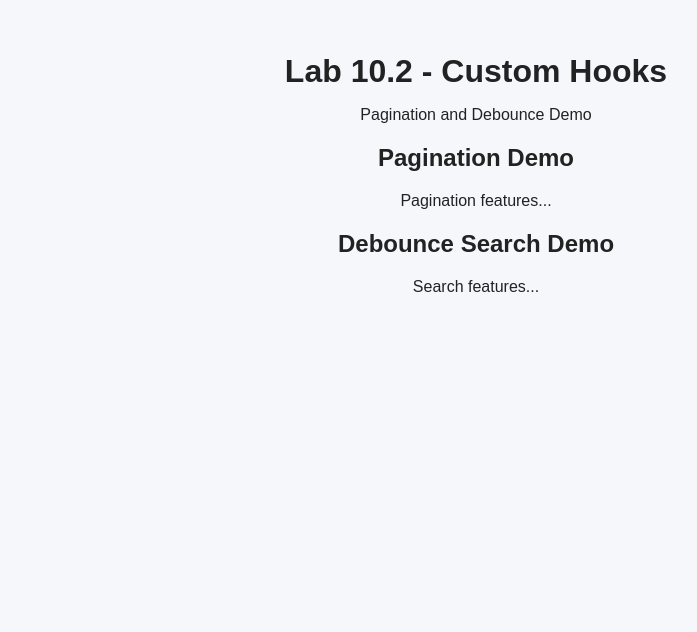
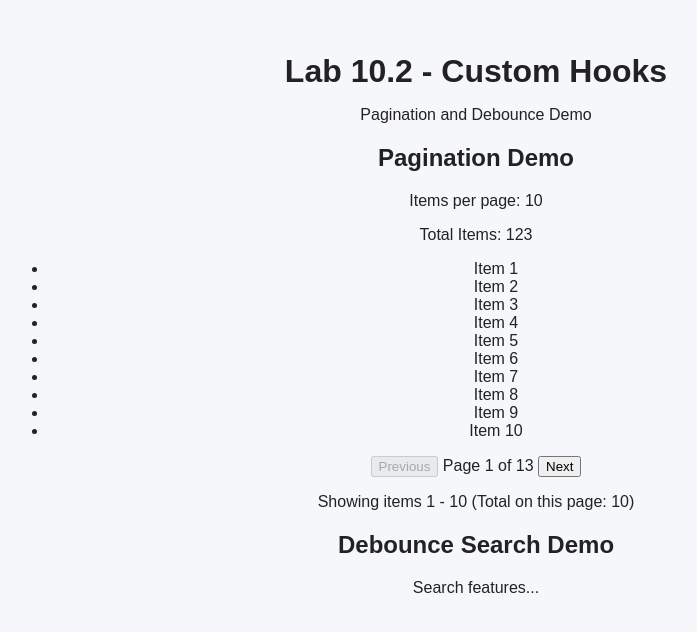
Before and after one commit to BallNChain24FEnd/AshleyWhite-Lab-10.2_custom-hooks-implementation, a React (Vite) app: page / in a window 1280 px wide. Shown: the top 632 px of the page, without its empty margins (164-861 px from the left). Built offline with nearby package versions, Linux system fonts and the light colour scheme.

Commit message:
Commit 4: Created component PaginationDemo

```diff
--- a/src/components/PaginationDemo.jsx
+++ b/src/components/PaginationDemo.jsx
@@ -1,9 +1,56 @@
+import usePagination from "../hooks/usePagination";
+
 export default function PaginationDemo() {
+  // Create sample items
+  const items = Array.from({ length: 123 }, (_, index) => `Item ${index + 1}`);
+
+  // Use pagination hook
+  const {
+    currentPage,
+    totalPages,
+    startIndex,
+    endIndex,
+    itemsOnCurrentPage,
+    nextPage,
+    prevPage,
+    canNextPage,
+    canPrevPage,
+  } = usePagination(items.length, 10);
+
+  // Get current page items
+  const currentItems = items.slice(startIndex, endIndex + 1);
+
   return (
     <section>
-      {/* Pagination heading */}
       <h2>Pagination Demo</h2>
-      <p>Pagination features...</p>
+
+      {/* Item information */}
+      <p>Items per page: 10</p>
+      <p>Total Items: {items.length}</p>
+
+      {/* Display current items */}
+      <ul>
+        {currentItems.map((item) => (
+          <li key={item}>{item}</li>
+        ))}
+      </ul>
+
+      {/* Page navigation */}
+      <button onClick={prevPage} disabled={!canPrevPage}>
+        Previous
+      </button>
+
+      <span> Page {currentPage} of {totalPages} </span>
+
+      <button onClick={nextPage} disabled={!canNextPage}>
+        Next
+      </button>
+
+      {/* Item count */}
+      <p>
+        Showing items {startIndex + 1} - {endIndex + 1}
+        {" "}(Total on this page: {itemsOnCurrentPage})
+      </p>
     </section>
   );
 }
```
